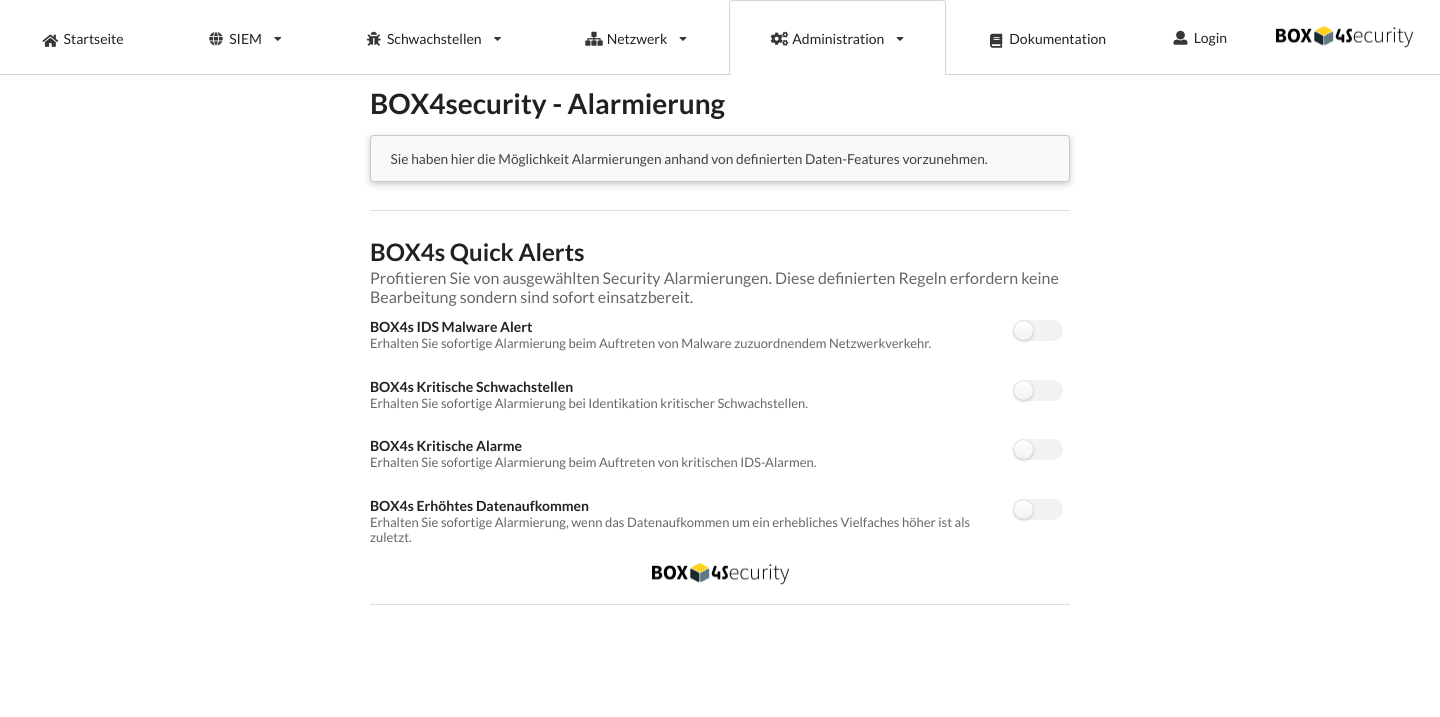
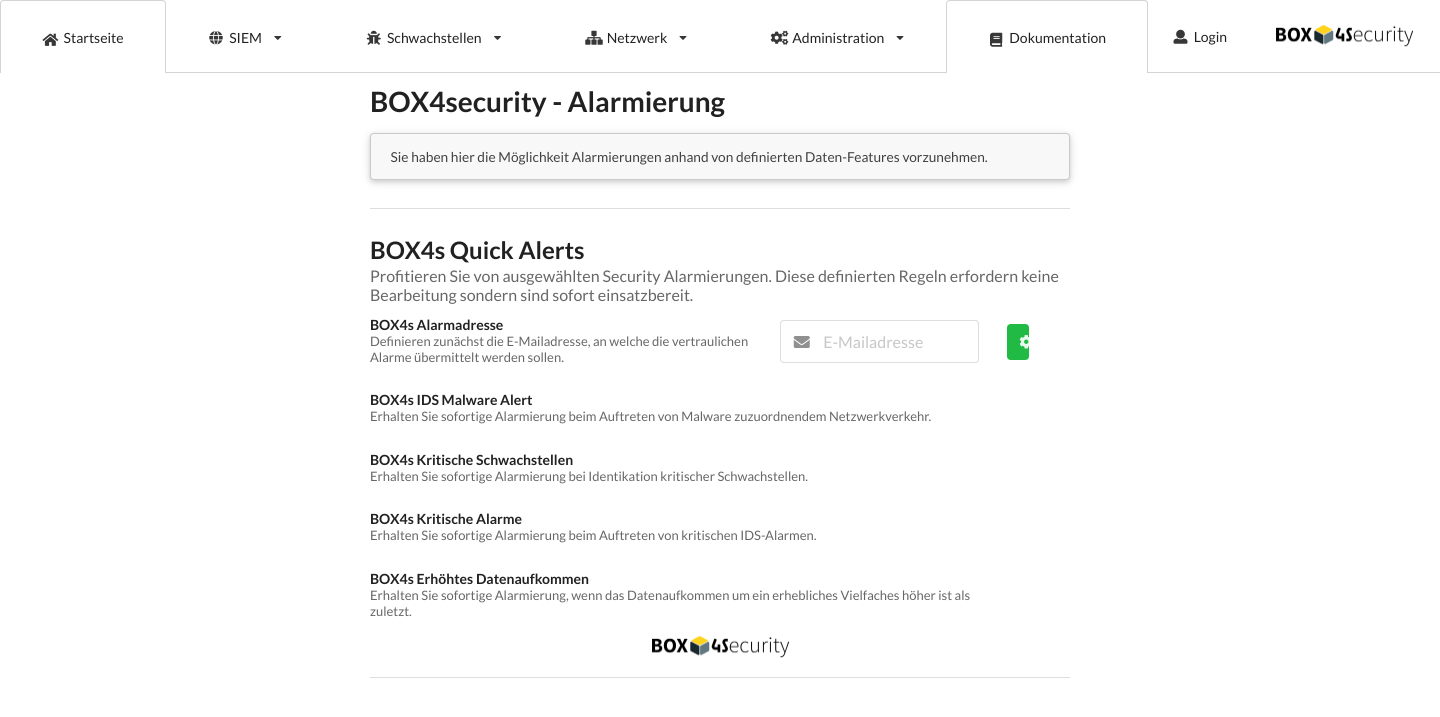
Before and after one commit to 4sConsult/box4security, a Flask app: template docker/web/source/templates/alert.html in a window 1440 px wide. Shown: the top 717 px of the page. Run offline with Flask 2, Linux system fonts and the light colour scheme; the template is opened without the code that fills it, so the values that code supplies are empty.

Commit message:
alert use mailer endpoitn

```diff
--- a/docker/web/source/templates/alert.html
+++ b/docker/web/source/templates/alert.html
@@ -10,7 +10,21 @@
     <div class="ui inverted section divider"></div>
     <div class="section">
       <h2 class="ui header">BOX4s Quick Alerts<div class="sub header">Profitieren Sie von ausgewählten Security Alarmierungen. Diese definierten Regeln erfordern keine Bearbeitung sondern sind sofort einsatzbereit.</div></h2>
-      <div class="ui grid">
+      <div class="ui middle aligned grid">
+        <div class="nine wide column">
+          <h5 class="ui header">BOX4s Alarmadresse<div class="sub header">Definieren zunächst die E-Mailadresse, an welche die vertraulichen Alarme übermittelt werden sollen.</div></h5>
+        </div>
+        <div class="five wide column">
+          <div class="ui fluid left icon input">
+            <input id="alert-mail" type="text" placeholder="E-Mailadresse">
+            <i class="mail icon"></i>
+          </div>
+        </div>
+        <div class="one wide column">
+          <button class="ui fluid green icon button" id="btn-set-alert-mailer">
+            <i class="cog icon"></i>
+          </button>
+        </div>
         <div class="fourteen wide column">
           <h5 class="ui header">BOX4s IDS Malware Alert<div class="sub header">Erhalten Sie sofortige Alarmierung beim Auftreten von Malware zuzuordnendem Netzwerkverkehr.</div></h5>
         </div>
@@ -207,37 +221,31 @@ fetch(`//{{ request.host }}/rules/alerts_quick/`)
     .dropdown()
   ;
   (async function() {
-    /*
-    * getEndpoint('rules/alerts/').then((ret) => {
-    *  addToTable(ret);
-    * })
-    */
-  function addToTable(data) {
-    let tbody = $(`#tbl tbody`);
-    data.forEach(rule => {
-      row = `<tr>
-        <td>${rule.name}</td>
-        <td>${rule.type}</td>
-        <td class="collapsing">
-          <a data-rule-id="${rule.id}" class="ui icon red button">
-            <i class="trash alternate outline icon"></i>
-          </a>
-        </td>
-      </tr>`;
-      tbody.append(row);
+    fetch(`//{{ request.host }}/api/alerts/mailer`)
+    .then((response) => response.json())
+    .then((json) => {
+      if ("email" in json ) {
+        $('#alert-mail').value(json.email);
+      } else {
+        $('.ui.checkbox').children('input').prop("disabled", true);
+      }
     })
-    $( `#tbl tbody tr td a` ).on('click', (e) => {
-      var target = $(e.delegateTarget)
-      getEndpoint(`rules/alerts/${target.data('rule-id')}`, method='DELETE')
-      target.closest('tr').animate({
-        opacity: "0%",
-      }, 500, function() {
-        target.closest('tr').remove();
-      });
-    })
-
-  }
-})();
+  })();
+  $("button#set-alert-mailer").click((e) => {
+    var email = $('#alert-mail').value();
+    if (/^\w+([\.-]?\w+)*@\w+([\.-]?\w+)*(\.\w{2,3})+$/.test(email))
+    {
+      fetch(`//{{ request.host }}/api/alerts/mailer`, {method: "PUT"})
+      .then((response) => {
+        if(response.ok)
+         {
+          $('.ui.checkbox').children('input').prop("disabled", false);
+         }
+      }
+    } else {
+      alert("Bitte geben Sie eine güötige E-Mail-Adresse an.");
+    }
+  })
   $("a._flush").click((e) => {
     if (confirm(`Sind Sie sicher alle Alarmierungen unwiderruflich zu LÖSCHEN?`)) {
       getEndpoint(`rules/alerts/`, method='DELETE');
--- a/docker/web/source/templates/application/alert_email_conf.yaml.j2
+++ b/docker/web/source/templates/application/alert_email_conf.yaml.j2
@@ -1,7 +1,7 @@
 alert:
     - email
 email:
-    - "box@4sconsult.de"
+    - "{{ target }}"
 from_addr: "box@4sconsult.de"
 smtp_host: "smtp.office365.com"
 smtp_port: 587
```
